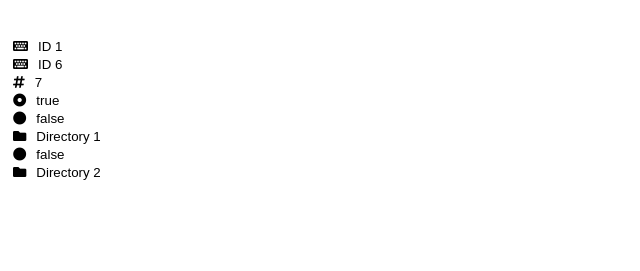
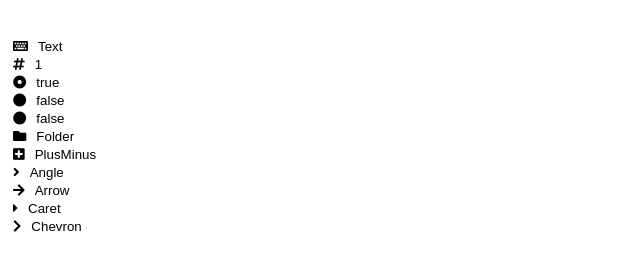
Before and after one commit to eweeye/treeview, a website: page index.html in a window 1280 px wide. Shown: the part 61-332 px from the top of the page, without its empty margins (0-640 px from the left). Drawn offline with Linux system fonts and the light colour scheme; files that its build step writes are made by us from their sources.

Commit message:
Added different colapsable styles (plus/minus, angle, arrow, caret, chevron)

```diff
--- a/index.html
+++ b/index.html
@@ -12,26 +12,29 @@
     <h1>EweEye TreeView</h1>
     <ul id="tree" class="eweeye-treeview"></ul>
     <script>
-        eweeye.TreeView.Add("tree", null, "id1", "ID 1");
-        eweeye.TreeView.Add("tree", "id1", "id2", "ID 2");
-        eweeye.TreeView.Add("tree", "id1", "id3", "ID 3");
-        eweeye.TreeView.Add("tree", "id2", "id4", "ID 4");
-        eweeye.TreeView.Add("tree", "id4", "id5", "ID 5");
-        eweeye.TreeView.Add("tree", null, "id6", "ID 6");
-        eweeye.TreeView.Add("tree", null, "id7", 7);
-        eweeye.TreeView.Add("tree", null, "id8", true);
-        eweeye.TreeView.Add("tree", null, "id9", false);
-        eweeye.TreeView.Add("tree", null, "id10", "Directory 1", "Folder");
-        eweeye.TreeView.Add("tree", "id10", "id11", "Sub-Directory 1", "Folder");
-        eweeye.TreeView.Add("tree", "id10", "id12", "Sub-Directory 2", "Folder");
-        eweeye.TreeView.Add("tree", "id11", "id13", "Sub-Directory 3", "Folder");
-        eweeye.TreeView.Add("tree", "id11", "id14", "Sub-Directory 4", "Folder");
-        eweeye.TreeView.Add("tree", null, "id15", false, "Toggle");
-        eweeye.TreeView.Add("tree", null, "id16", "Directory 2", "Folder");
-        eweeye.TreeView.Add("tree", "id16", "id17", "Sub-Directory 5", "Folder");
-        eweeye.TreeView.Add("tree", "id16", "id18", "Sub-Directory 6", "Folder");
-        eweeye.TreeView.Add("tree", "id17", "id19", "Sub-Directory 7", "Folder");
-        eweeye.TreeView.Add("tree", "id17", "id20", "Sub-Directory 8", "Folder");
+        eweeye.TreeView.Add("tree", null, "id1", "Text");
+        eweeye.TreeView.Add("tree", null, "id2", 1);
+        eweeye.TreeView.Add("tree", null, "id3", true);
+        eweeye.TreeView.Add("tree", null, "id4", false);
+        eweeye.TreeView.Add("tree", null, "id5", false, "Toggle");
+        eweeye.TreeView.Add("tree", null, "id6", "Folder", "Folder");
+        eweeye.TreeView.Add("tree", "id6", "id7", "Sub-folder", "Folder");
+        eweeye.TreeView.Add("tree", "id7", "id8", "Sub-sub-folder", "Folder");
+        eweeye.TreeView.Add("tree", null, "id9", "PlusMinus", "PlusMinus");
+        eweeye.TreeView.Add("tree", "id9", "id10", "Sub-PlusMinus", "PlusMinus");
+        eweeye.TreeView.Add("tree", "id10", "id11", "Sub-PlusMinus", "PlusMinus");
+        eweeye.TreeView.Add("tree", null, "id12", "Angle", "Angle");
+        eweeye.TreeView.Add("tree", "id12", "id13", "Sub-Angle", "Angle");
+        eweeye.TreeView.Add("tree", "id13", "id14", "Sub-Angle", "Angle");
+        eweeye.TreeView.Add("tree", null, "id15", "Arrow", "Arrow");
+        eweeye.TreeView.Add("tree", "id15", "id16", "Sub-Arrow", "Arrow");
+        eweeye.TreeView.Add("tree", "id16", "id17", "Sub-Arrow", "Arrow");
+        eweeye.TreeView.Add("tree", null, "id18", "Caret", "Caret");
+        eweeye.TreeView.Add("tree", "id18", "id19", "Sub-Caret", "Caret");
+        eweeye.TreeView.Add("tree", "id19", "id20", "Sub-Caret", "Caret");
+        eweeye.TreeView.Add("tree", null, "id21", "Chevron", "Chevron");
+        eweeye.TreeView.Add("tree", "id21", "id22", "Sub-Chevron", "Chevron");
+        eweeye.TreeView.Add("tree", "id22", "id23", "Sub-Chevron", "Chevron");
     </script>
 </body>
 </html>
--- a/src/js/node.js
+++ b/src/js/node.js
@@ -140,23 +140,61 @@
     Inherit(this.eweeye.Node.Type.Expandable, this.eweeye.Node.Type.Primitive);
     this.eweeye.Node.Type.Expandable.prototype.Children = {};
     this.eweeye.Node.Type.Expandable.prototype.Expanded = false;
+    this.eweeye.Node.Type.Expandable.prototype.IconOpen = null;
+    this.eweeye.Node.Type.Expandable.prototype.IconClosed = null;
     this.eweeye.Node.Type.Expandable.prototype.Trigger = function() {
         this.Expanded = !this.Expanded;
         return this;
     };
-
-    this.eweeye.Node.Type.Folder = function Folder() { };
-    Inherit(this.eweeye.Node.Type.Folder, this.eweeye.Node.Type.Expandable);
-    this.eweeye.Node.Type.Folder.prototype.RenderIcon = function() {
+    this.eweeye.Node.Type.Expandable.prototype.RenderIcon = function() {
         var span = document.createElement('span');
-        span.classList.add('fas');
         if (this.Expanded) {
-            span.classList.add('fa-folder-open');
+            if (this.IconOpen && typeof this.IconOpen === 'string') {
+                span.classList.add('fas', 'fa-' + this.IconOpen);
+            }
         } else {
-            span.classList.add('fa-folder');
+            if (this.IconClosed && typeof this.IconClosed === 'string') {
+                span.classList.add('fas', 'fa-' + this.IconClosed);
+            }
         }
         return span;
     };
+
+    this.eweeye.Node.Type.Folder = function Folder() {
+        this.IconOpen = 'folder-open';
+        this.IconClosed = 'folder';
+    };
+    Inherit(this.eweeye.Node.Type.Folder, this.eweeye.Node.Type.Expandable);
+
+    this.eweeye.Node.Type.PlusMinus = function PlusMinus() {
+        this.IconOpen = 'minus-square';
+        this.IconClosed = 'plus-square';
+    };
+    Inherit(this.eweeye.Node.Type.PlusMinus, this.eweeye.Node.Type.Expandable);
+
+    this.eweeye.Node.Type.Chevron = function PlusMinus() {
+        this.IconOpen = 'chevron-down';
+        this.IconClosed = 'chevron-right';
+    };
+    Inherit(this.eweeye.Node.Type.Chevron, this.eweeye.Node.Type.Expandable);
+
+    this.eweeye.Node.Type.Caret = function PlusMinus() {
+        this.IconOpen = 'caret-down';
+        this.IconClosed = 'caret-right';
+    };
+    Inherit(this.eweeye.Node.Type.Caret, this.eweeye.Node.Type.Expandable);
+
+    this.eweeye.Node.Type.Arrow = function PlusMinus() {
+        this.IconOpen = 'arrow-down';
+        this.IconClosed = 'arrow-right';
+    };
+    Inherit(this.eweeye.Node.Type.Arrow, this.eweeye.Node.Type.Expandable);
+
+    this.eweeye.Node.Type.Angle = function PlusMinus() {
+        this.IconOpen = 'angle-down';
+        this.IconClosed = 'angle-right';
+    };
+    Inherit(this.eweeye.Node.Type.Angle, this.eweeye.Node.Type.Expandable);
 
     this.eweeye.Node.Create = function(name) {
         if (typeof name !== "string")
@@ -169,6 +207,16 @@
                 return new eweeye.Node.Type.Folder();
             case "toggle":
                 return new eweeye.Node.Type.Toggle();
+            case "plusminus":
+                return new eweeye.Node.Type.PlusMinus();
+            case "chevron":
+                return new eweeye.Node.Type.Chevron();
+            case "caret":
+                return new eweeye.Node.Type.Caret();
+            case "arrow":
+                return new eweeye.Node.Type.Arrow();
+            case "angle":
+                return new eweeye.Node.Type.Angle();
             default:
                 return new eweeye.Node.Type.Primitive();
         }
```
